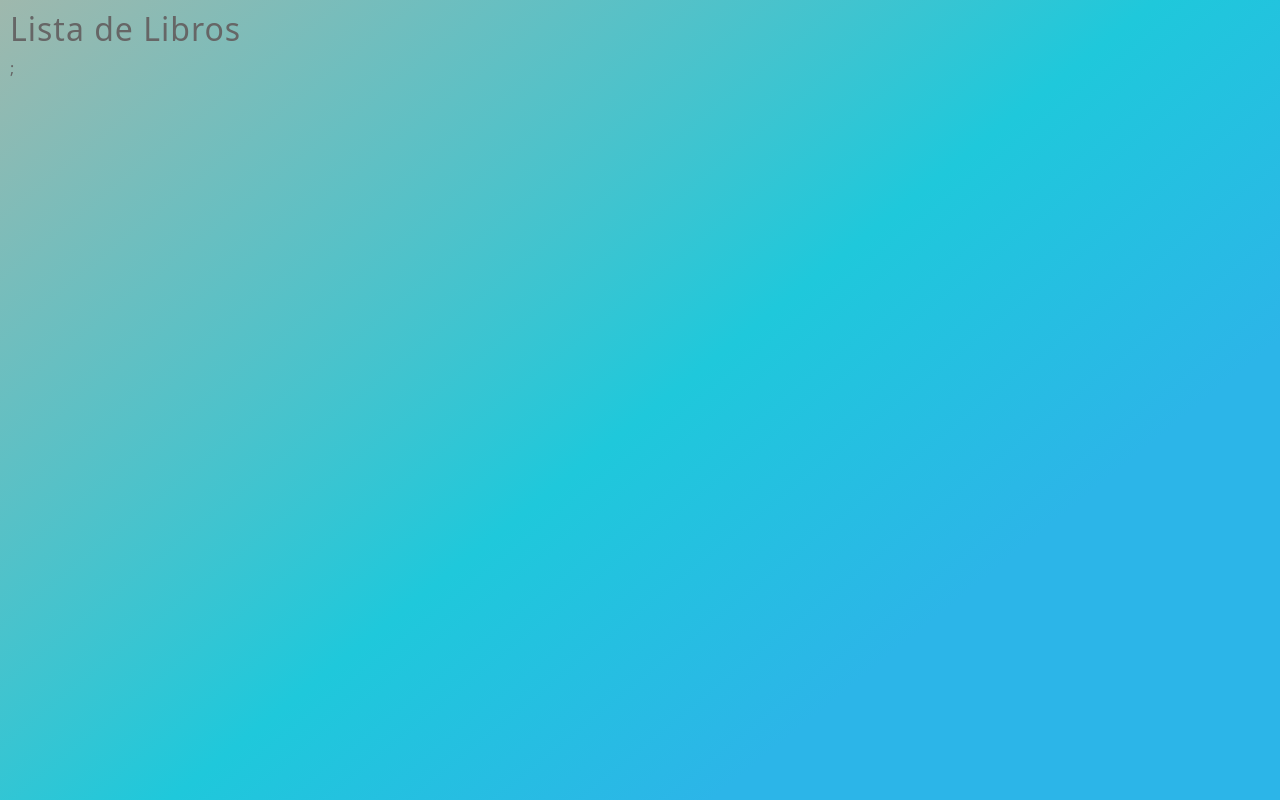
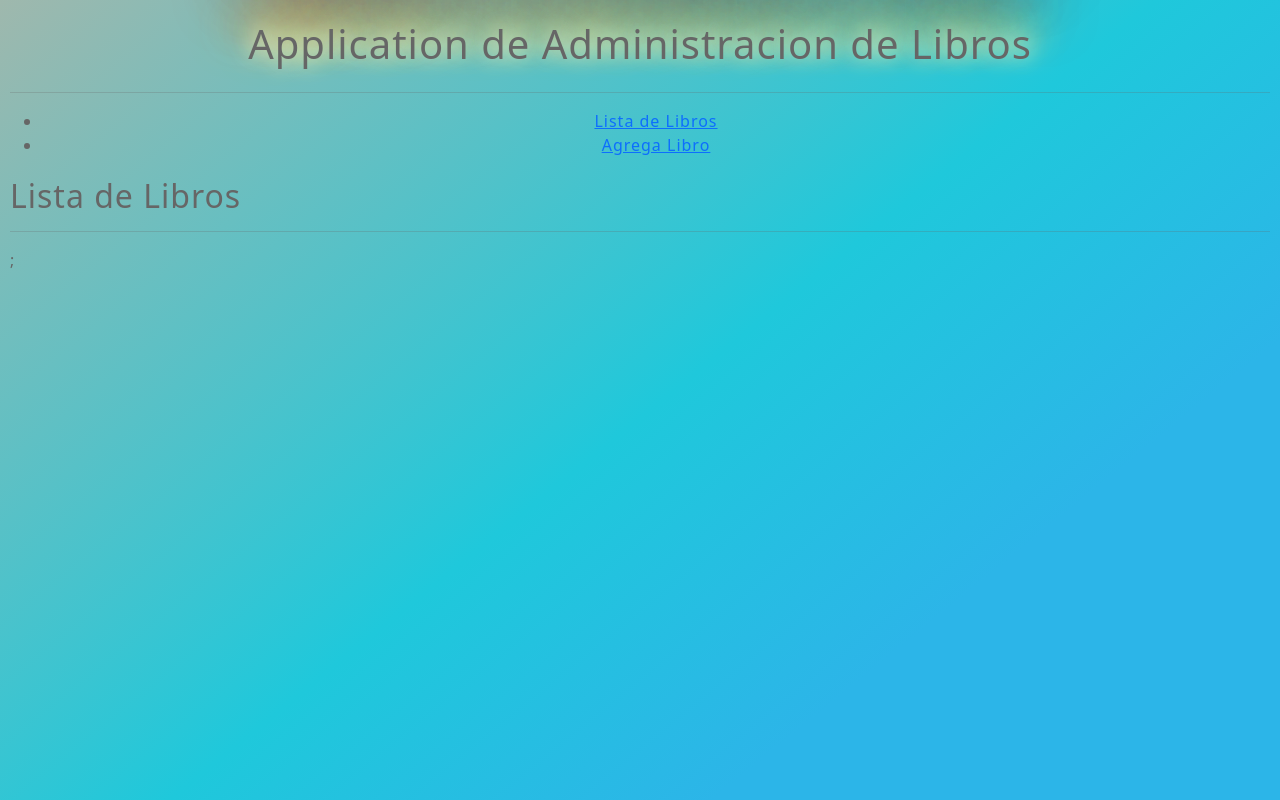
Before and after one commit to esplata/administracion-de-libros-app, a React (Create React App) app: page /lista in a window 1280 px wide. Built offline with nearby package versions, Linux system fonts and the light colour scheme.

Commit message:
upd: component

```diff
--- a/src/componentes/ListaDeLibros.js
+++ b/src/componentes/ListaDeLibros.js
@@ -1,7 +1,15 @@
 import React from "react";
+import { Link, NavLink, Outlet } from "react-router-dom";
+import Header from "./Header";
 
 function ListaDeLibros() {
-  return <h2>Lista de Libros</h2>;
+  return (
+    <>
+      <Header />
+      <h2>Lista de Libros</h2>
+      <hr />
+    </>
+  );
 }
 
 export default ListaDeLibros;
```
